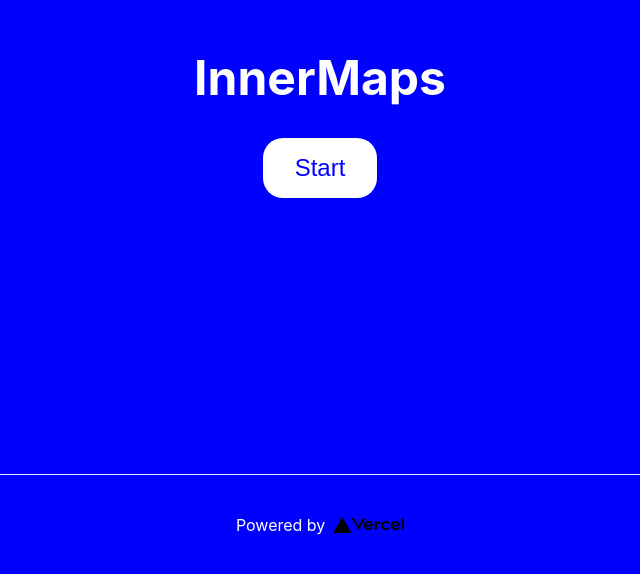
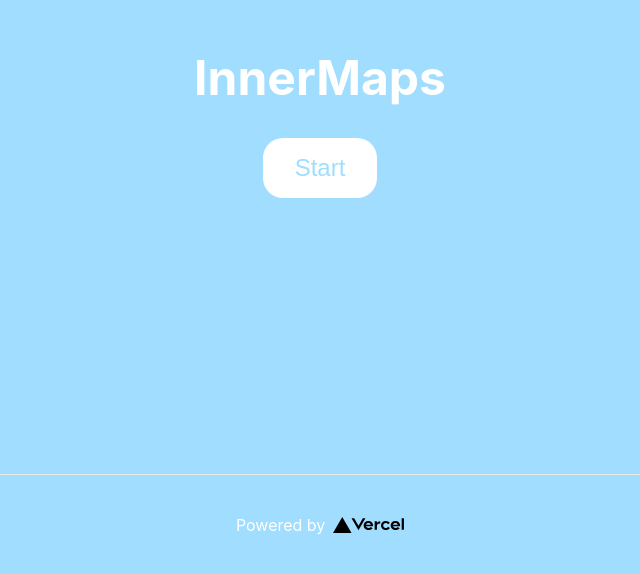
Before and after one commit to Suspiria1/mapping-app, a Next.js app in the folder nextjs-blog/: page / in a window 1280 px wide. Shown: the part 226-800 px from the top of the page, without its empty margins (320-960 px from the left). Built offline with nearby package versions, Linux system fonts and the light colour scheme.

Commit message:
On branch main Your branch is up to date with 'origin/main'. modified:   nextjs-blog/styles/Home.module.css modified:   nextjs-blog/pages/index.js nextjs-blog/pages/map-page.js

```diff
--- a/nextjs-blog/styles/Home.module.css
+++ b/nextjs-blog/styles/Home.module.css
@@ -95,7 +95,7 @@
     flex-direction: column;
     justify-content: center;
     align-items: center;
-    background-color: blue; /* Change to your desired background color */
+    background-color: #a0ddff; /* Change to your desired background color */
     color: white; /* Text color */
 }
 
@@ -114,7 +114,7 @@
     font-size: 1.5rem;
     border-radius: 20px; /* Rounded border */
     background-color: white; /* Button background color */
-    color: blue; /* Button text color */
+    color: #a0ddff; /* Button text color */
     border: none;
     cursor: pointer;
     transition: background-color 0.3s, color 0.3s;
@@ -122,7 +122,7 @@
 
 .button:hover {
     background-color: #fff;
-    color: blue;
+    color: #a0ddff;
 }
 
 .footer {
```
